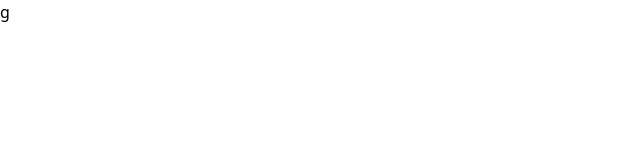
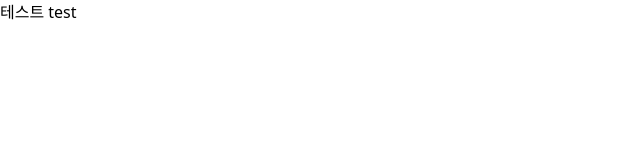
Before and after one commit to gomdoreelab/gomdoreelab.github.io, a SvelteKit app: page / in a window 1280 px wide. Shown: the top 160 px of the page, without its empty margins (0-640 px from the left). Built offline with nearby package versions, Linux system fonts and the light colour scheme.

Commit message:
[UPDATE] ISSUE #38

```diff
--- a/src/routes/+page.svelte
+++ b/src/routes/+page.svelte
@@ -1,4 +1,5 @@
-<script>
+<script lang="ts">
+	const test = 'test';
 </script>
 
-g
+<h1>테스트 {test}</h1>
--- a/vite.config.ts
+++ b/vite.config.ts
@@ -4,5 +4,10 @@ import { defineConfig } from 'vite';
 import { sveltePhosphorOptimize } from 'phosphor-svelte/vite';
 
 export default defineConfig({
-	plugins: [tailwindcss(), sveltePhosphorOptimize(), sveltekit()]
+	plugins: [tailwindcss(), sveltePhosphorOptimize(), sveltekit()],
+	server: {
+		fs: {
+			allow: ['.well-known/appspecific/com.chrome.devtools.json']
+		}
+	}
 });
```
